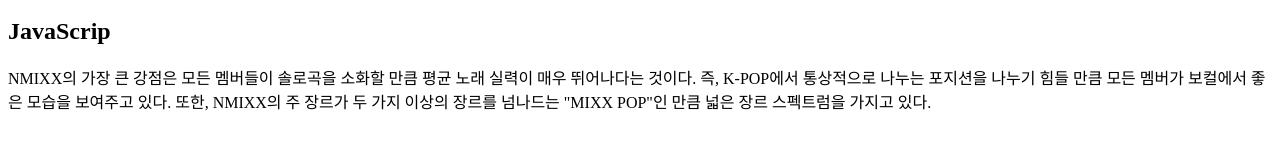
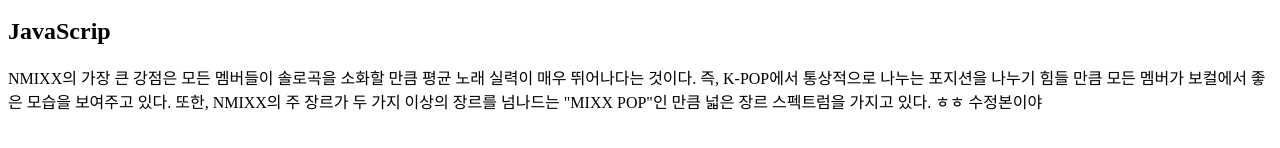
Before and after one commit to haewon5/my-first-web-site, a plain HTML site: page 3.html in a window 1280 px wide. Shown: the part 136-284 px from the top of the page. Drawn offline with Linux system fonts and the light colour scheme.

Commit message:
수정본

```diff
--- a/3.html
+++ b/3.html
@@ -14,7 +14,7 @@
     </ol>
     <h2>JavaScrip</h2>
     <p>
-        NMIXX의 가장 큰 강점은 모든 멤버들이 솔로곡을 소화할 만큼 평균 노래 실력이 매우 뛰어나다는 것이다. 즉, K-POP에서 통상적으로 나누는 포지션을 나누기 힘들 만큼 모든 멤버가 보컬에서 좋은 모습을 보여주고 있다. 또한, NMIXX의 주 장르가 두 가지 이상의 장르를 넘나드는 "MIXX POP"인 만큼 넓은 장르 스펙트럼을 가지고 있다.
+        NMIXX의 가장 큰 강점은 모든 멤버들이 솔로곡을 소화할 만큼 평균 노래 실력이 매우 뛰어나다는 것이다. 즉, K-POP에서 통상적으로 나누는 포지션을 나누기 힘들 만큼 모든 멤버가 보컬에서 좋은 모습을 보여주고 있다. 또한, NMIXX의 주 장르가 두 가지 이상의 장르를 넘나드는 "MIXX POP"인 만큼 넓은 장르 스펙트럼을 가지고 있다. ㅎㅎ 수정본이야
     </p>
 </body>
 </html>
```
